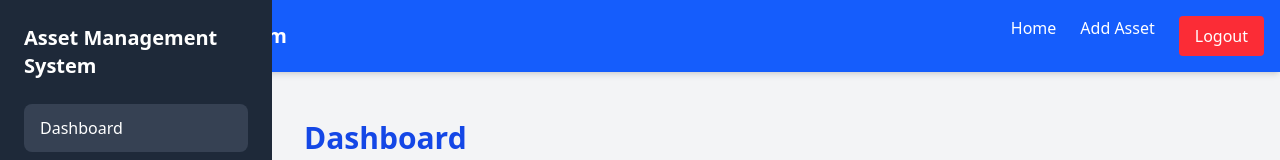
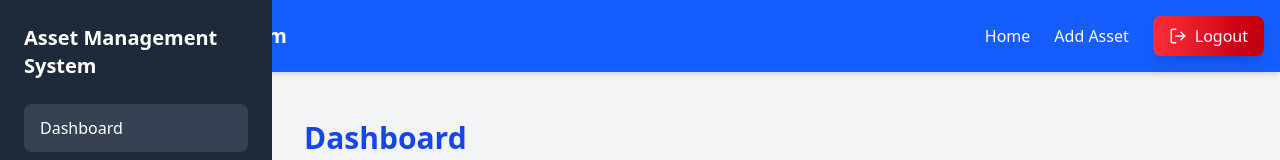
Before and after one commit to MohamedNihmath18/Asset-management-frontend, a React (Vite) app: page / in a window 1280 px wide. Shown: the top 160 px of the page. Built offline with nearby package versions, Linux system fonts and the light colour scheme; no server answers; sample sign-in values are in the browser's storage.

Commit message:
navbar update

```diff
--- a/src/components/Navbar.jsx
+++ b/src/components/Navbar.jsx
@@ -1,80 +1,6 @@
-// // import { Link, useNavigate } from "react-router-dom";
-
-// // const Navbar = () => {
-// //   const navigate = useNavigate();
-
-// //   const handleLogout = () => {
-// //     localStorage.removeItem("token"); // Remove Token
-// //     navigate("/login"); // Redirect to login
-// //   };
-
-// //   return (
-// //     <nav className="bg-blue-600 text-white p-4 shadow-md">
-// //       <div className="container mx-auto flex justify-between items-center">
-// //         <Link to="/" className="text-xl font-bold">Asset Management System</Link>
-// //         <div className="space-x-4">
-// //           <Link to="/" className="hover:underline">Home</Link>
-// //           <Link to="/add" className="hover:underline">Add Asset</Link>
-// //           <button onClick={handleLogout} className="bg-red-500 px-4 py-2 rounded">Logout</button>
-// //         </div>
-// //       </div>
-// //     </nav>
-// //   );
-// // };
-
-// // export default Navbar;
-
-// import { Link, useNavigate } from "react-router-dom";
-// import { useEffect, useState } from "react";
-
-// const Navbar = () => {
-//   const navigate = useNavigate();
-//   const [isLoggedIn, setIsLoggedIn] = useState(!!localStorage.getItem("token"));
-
-//   useEffect(() => {
-//     const checkLoginStatus = () => {
-//       setIsLoggedIn(!!localStorage.getItem("token")); // Update state if token exists
-//     };
-
-//     window.addEventListener("storage", checkLoginStatus); // Listen for storage changes
-//     return () => window.removeEventListener("storage", checkLoginStatus);
-//   }, []);
-
-//   useEffect(() => {
-//     // This will make sure state updates immediately after login
-//     const token = localStorage.getItem("token");
-//     setIsLoggedIn(!!token);
-//   }, [localStorage.getItem("token")]); // ✅ React will update when token changes
-
-//   const handleLogout = () => {
-//     localStorage.removeItem("token");
-//     setIsLoggedIn(false);
-//     navigate("/login");
-//   };
-
-//   return (
-//     <nav className="bg-blue-600 text-white p-4 shadow-md">
-//       <div className="container mx-auto flex justify-between items-center">
-//         <Link to="/" className="text-xl font-bold">Asset Management System</Link>
-//         <div className="space-x-4">
-//           {isLoggedIn ? (
-//             <>
-//               <Link to="/" className="hover:underline">Home</Link>
-//               <Link to="/add" className="hover:underline">Add Asset</Link>
-//               <button onClick={handleLogout} className="bg-red-500 px-4 py-2 rounded">Logout</button>
-//             </>
-//           ) : null}
-//         </div>
-//       </div>
-//     </nav>
-//   );
-// };
-
-// export default Navbar;
-
 import { Link, useNavigate } from "react-router-dom";
 import { useEffect, useState } from "react";
-import { Menu, X } from "lucide-react"; // For mobile menu icons
+import { Menu, X, LogOut } from "lucide-react"; // Added LogOut icon
 
 const Navbar = () => {
   const navigate = useNavigate();
@@ -116,13 +42,18 @@ const Navbar = () => {
         </button>
 
         {/* Desktop Navigation */}
-        <div className="hidden md:flex space-x-6">
+        <div className="hidden md:flex space-x-6 items-center">
           {isLoggedIn && (
             <>
               <Link to="/" className="hover:underline">Home</Link>
               <Link to="/add" className="hover:underline">Add Asset</Link>
-              <button onClick={handleLogout} className="bg-red-500 px-4 py-2 rounded">
-                Logout
+
+              {/* Styled Logout Button */}
+              <button
+                onClick={handleLogout}
+                className="bg-gradient-to-r from-red-500 to-red-700 hover:from-red-600 hover:to-red-800 px-4 py-2 flex items-center gap-2 rounded-lg shadow-lg transition duration-200"
+              >
+                <LogOut size={18} /> Logout
               </button>
             </>
           )}
@@ -136,7 +67,14 @@ const Navbar = () => {
             <>
               <Link to="/" className="hover:underline" onClick={() => setIsMenuOpen(false)}>Home</Link>
               <Link to="/add" className="hover:underline" onClick={() => setIsMenuOpen(false)}>Add Asset</Link>
-              <button onClick={handleLogout} className="bg-red-500 px-4 py-2 rounded">Logout</button>
+
+              {/* Styled Mobile Logout Button */}
+              <button
+                onClick={handleLogout}
+                className="bg-gradient-to-r from-red-500 to-red-700 hover:from-red-600 hover:to-red-800 px-4 py-2 flex items-center justify-center gap-2 rounded-lg shadow-lg transition duration-200"
+              >
+                <LogOut size={18} /> Logout
+              </button>
             </>
           )}
         </div>
```
